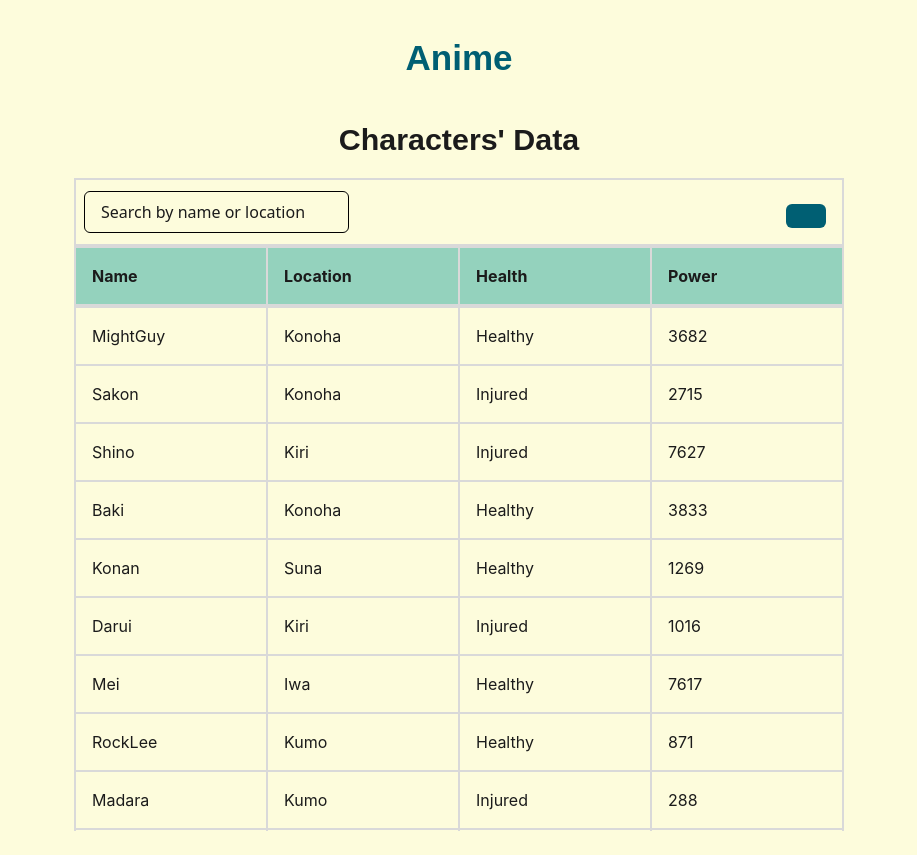
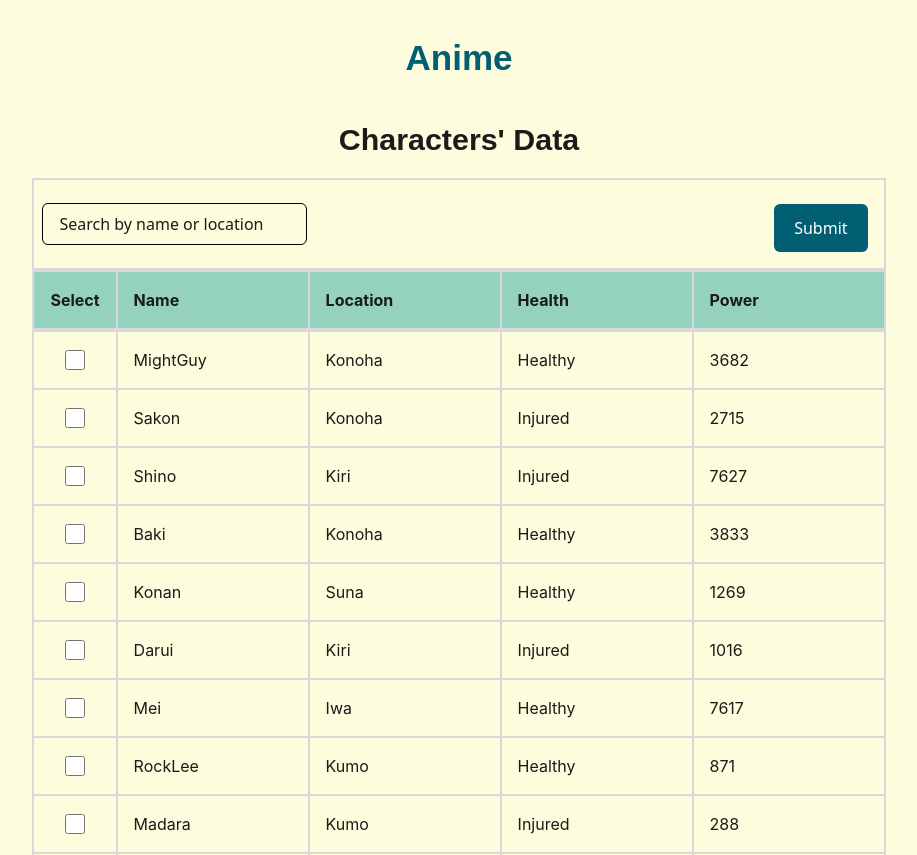
Before and after one commit to MazahirHaroon/table-data-management, a React (Vite) app: page / in a window 1280 px wide. Shown: the whole page, without its empty margins (181-1098 px from the left). Before the commit the page ends 831 px from the top, so only its background shows below. Built offline with nearby package versions, Linux system fonts and the light colour scheme; data requests are answered from the project's data file.

Commit message:
feat(table): implement row selection and mark-viewed feature in Characters page

```diff
--- a/src/components/Table/header.tsx
+++ b/src/components/Table/header.tsx
@@ -1,11 +1,18 @@
 import { memo } from 'react';
+
 interface HeaderProps {
   headers: (string | number | symbol)[];
+  selectLabel?: string;
 }
 
-export const Header = ({ headers }: HeaderProps) => (
+export const Header = ({ headers, selectLabel }: HeaderProps) => (
   <thead className='sticky top-0'>
     <tr>
+      {typeof selectLabel !== 'undefined' && (
+        <th className='border-2 border-table-border font-family-body text-text-color-subheading bg-primary-light p-4 w-2 text-center'>
+          {selectLabel}
+        </th>
+      )}
       {headers.map((header) => (
         <th
           key={String(header)}
--- a/src/components/Table/index.tsx
+++ b/src/components/Table/index.tsx
@@ -1,4 +1,3 @@
-// VirtualTable.tsx
 import React, { useState, useRef, useEffect, useCallback } from 'react';
 import type { TableIdKey } from '@typesData/characters';
 import Header from './header';
@@ -13,6 +12,8 @@ interface TableProps<T extends { id: TableIdKey }> {
   itemHeight?: number;
   overscan?: number;
   scrollToTopSignal?: number;
+  selectedIds?: Set<TableIdKey>;
+  toggleSelection?: (id: TableIdKey) => void;
 }
 
 export const Table = <T extends { id: TableIdKey }>({
@@ -24,6 +25,8 @@ export const Table = <T extends { id: TableIdKey }>({
   itemHeight = 58,
   overscan = 5,
   scrollToTopSignal,
+  selectedIds,
+  toggleSelection,
 }: TableProps<T>) => {
   const [scrollTop, setScrollTop] = useState<number>(0);
   const [containerHeight, setContainerHeight] = useState<number>(0);
@@ -84,7 +87,16 @@ export const Table = <T extends { id: TableIdKey }>({
     setScrollTop(0);
   }, [scrollToTopSignal]);
 
+  const selectionProps = (id: TableIdKey) =>
+    selectedIds && typeof toggleSelection === 'function'
+      ? {
+          selected: selectedIds.has(id),
+          onToggleSelect: () => toggleSelection(id),
+        }
+      : {};
+
   return (
+    <div className='flex flex-col'>
       <div
         ref={containerRef}
         className={`${maxHeightClass} overflow-y-auto relative`}
@@ -99,12 +111,12 @@ export const Table = <T extends { id: TableIdKey }>({
             {caption}
           </caption>
 
-        <Header headers={headers} />
+          <Header headers={headers} selectLabel={'Select'} />
 
           <tbody>
             {topSpacerHeight > 0 && (
               <tr style={{ height: topSpacerHeight }}>
-              <td className='p-0 border-none' colSpan={headers.length} />
+                <td className='p-0 border-none' colSpan={headers.length + 1} />
               </tr>
             )}
 
@@ -114,17 +126,19 @@ export const Table = <T extends { id: TableIdKey }>({
                 headers={headers}
                 row={row}
                 itemHeight={itemHeight}
+                {...selectionProps(row.id)}
               />
             ))}
 
             {bottomSpacerHeight > 0 && (
               <tr style={{ height: bottomSpacerHeight }}>
-              <td className='p-0 border-none' colSpan={headers.length} />
+                <td className='p-0 border-none' colSpan={headers.length + 1} />
               </tr>
             )}
           </tbody>
         </table>
       </div>
+    </div>
   );
 };
 
--- a/src/components/Table/row.tsx
+++ b/src/components/Table/row.tsx
@@ -1,20 +1,41 @@
 import type { TableIdKey } from '@typesData/characters';
 import { memo } from 'react';
+import { CheckBox } from '../customUI';
 
 interface RowProps<T extends { id: TableIdKey }> {
   headers: (string | number | symbol)[];
   row: T;
   itemHeight: number;
+  selected?: boolean;
+  onToggleSelect?: () => void;
 }
 
 export const Row = <T extends { id: TableIdKey }>({
   headers,
   row,
   itemHeight,
-}: RowProps<T>) => (
+  selected,
+  onToggleSelect,
+}: RowProps<T>) => {
+  const showCheckbox =
+    typeof selected !== 'undefined' && typeof onToggleSelect === 'function';
+
+  return (
     <tr key={row.id} style={{ height: itemHeight }}>
+      {showCheckbox && (
+        <td className='border-2 border-table-border p-4 w-12 text-center'>
+          <CheckBox
+            name={`select-row-${row.id}`}
+            label='Select character details row'
+            hideLabel={true}
+            checked={selected}
+            onChange={onToggleSelect}
+          />
+        </td>
+      )}
+
       {headers.map((key) => {
-      const cell = row[key];
+        const cell = row[key as keyof T];
         return (
           <td
             key={String(key)}
@@ -26,5 +47,6 @@ export const Row = <T extends { id: TableIdKey }>({
       })}
     </tr>
   );
+};
 
 export default memo(Row);
--- a/src/pages/Characters.tsx
+++ b/src/pages/Characters.tsx
@@ -1,7 +1,7 @@
 import { useState, useMemo, useEffect } from 'react';
 
 import { characterTableHeader } from '@constants/characters';
-import type { CharacterList } from '@typesData/characters';
+import type { CharacterList, TableIdKey } from '@typesData/characters';
 import { getCharacters } from '@utils/api';
 
 import { PrimaryButton, Input } from '@custom-ui';
@@ -15,6 +15,8 @@ const Characters = () => {
   const [query, setQuery] = useState<string>('');
   const [debouncedQuery, setDebouncedQuery] = useState<string>('');
   const [searchVersion, setSearchVersion] = useState<number>(0);
+
+  const [selectedIds, setSelectedIds] = useState<Set<TableIdKey>>(new Set());
 
   useEffect(() => {
     const controller = new AbortController();
@@ -62,6 +64,19 @@ const Characters = () => {
     });
   }, [characters, debouncedQuery]);
 
+  const toggleSelection = (id: TableIdKey) => {
+    setSelectedIds((prev) => {
+      const updated = new Set(prev);
+      if (updated.has(id)) updated.delete(id);
+      else updated.add(id);
+      return updated;
+    });
+  };
+
+  const handleMarkViewed = () => {
+    console.log('Selected entity IDs:', Array.from(selectedIds));
+  };
+
   if (loading)
     return (
       <div className='flex justify-center items-center'>
@@ -98,7 +113,7 @@ const Characters = () => {
           }
         />
         <div className='m-2'>
-          <PrimaryButton content={'Submit'} />
+          <PrimaryButton onClick={handleMarkViewed} children={'Submit'} />
         </div>
       </div>
       <Table
@@ -107,6 +122,8 @@ const Characters = () => {
         headers={characterTableHeader}
         rows={filteredCharacters}
         scrollToTopSignal={searchVersion}
+        selectedIds={selectedIds}
+        toggleSelection={toggleSelection}
       />
     </div>
   );
```
Lines whose indentation alone changed are shown as unchanged.
